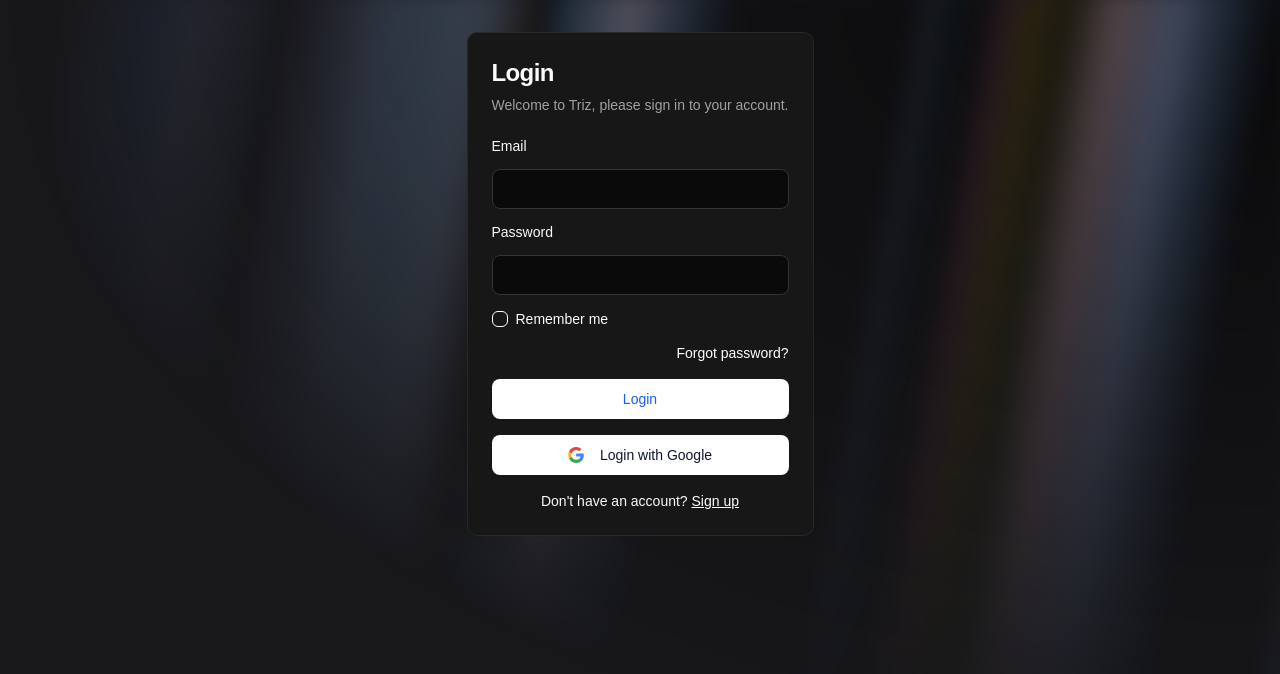
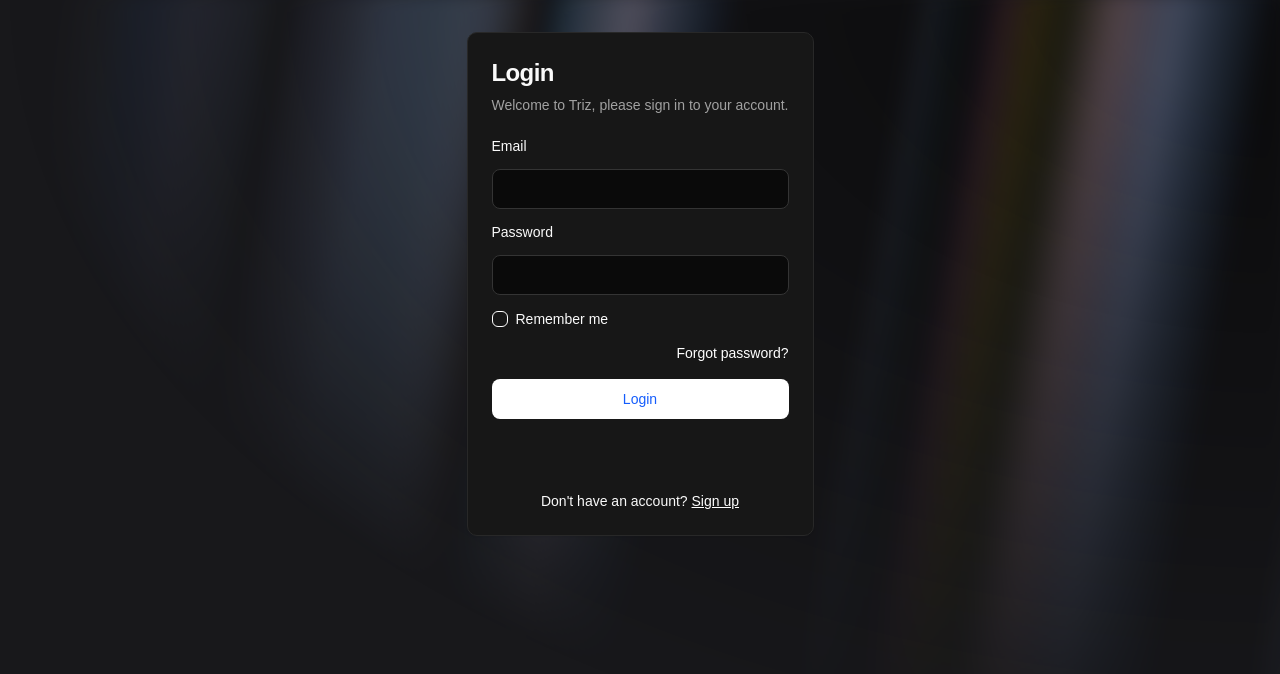
Before and after one commit to F-code-Supreme/triz-client, a React (Vite) app: page /login in a window 1280 px wide. Shown: the top 674 px of the page. Built offline with nearby package versions, Linux system fonts and the light colour scheme; no server answers.

Commit message:
TRIZ-46 feat: add Google sign in

```diff
--- a/src/components/google/google-sign-in-button.tsx
+++ b/src/components/google/google-sign-in-button.tsx
@@ -1,25 +1,23 @@
-import { useGoogleLogin } from '@react-oauth/google';
-import { ReactSVG } from 'react-svg';
+import { GoogleLogin } from '@react-oauth/google';
 
-import GoogleIcon from '@/assets/google-icon.svg';
-
-import { Button } from '../ui/button';
+import useAuth from '@/features/auth/hooks/use-auth';
 
 type GoogleSignInButtonProps = {
-  title: string;
+  onSuccess?: () => void;
 };
 
-const GoogleSignInButton = ({ title }: GoogleSignInButtonProps) => {
-  const login = useGoogleLogin({
-    onSuccess: (codeResponse) => console.log(codeResponse),
-    flow: 'auth-code',
-  });
+const GoogleSignInButton = ({ onSuccess }: GoogleSignInButtonProps) => {
+  const { loginGoogle } = useAuth();
 
   return (
-    <Button onClick={() => login()}>
-      <ReactSVG src={GoogleIcon} className="mr-2" />
-      {title}
-    </Button>
+    <GoogleLogin
+      onSuccess={(credentialResponse) => {
+        if (credentialResponse.credential) {
+          loginGoogle({ idToken: credentialResponse.credential }, onSuccess);
+        }
+      }}
+      useOneTap
+    />
   );
 };
 
--- a/src/features/auth/components/login-form.tsx
+++ b/src/features/auth/components/login-form.tsx
@@ -97,7 +97,9 @@ const LoginForm = () => {
                 t('form.submit')
               )}
             </SubmitButton>
-            <GoogleSignInButton title={t('form.login_with_google')} />
+            <GoogleSignInButton
+              onSuccess={() => navigate({ to: redirect || '/' })}
+            />
           </div>
         </form>
       </Form>
--- a/src/features/auth/contexts/auth.context.tsx
+++ b/src/features/auth/contexts/auth.context.tsx
@@ -6,10 +6,15 @@ import { useBoolean, useLocalStorage, useSessionStorage } from '@/hooks';
 import { sleep } from '@/utils';
 import { decodeToken, isTokenExpired } from '@/utils/jwt/jwt';
 
-import { useLoginMutation, useRegisterMutation } from '../services/mutations';
+import {
+  useGoogleLoginMutation,
+  useLoginMutation,
+  useRegisterMutation,
+} from '../services/mutations';
 import { TokenType } from '../types';
 
 import type {
+  IGoogleLoginPayload,
   ILoginPayload,
   IRegisterPayload,
 } from '../services/mutations/types';
@@ -22,6 +27,8 @@ export type AuthState = {
   refreshToken: string | null;
   login: (data: ILoginPayload, cb?: () => void) => void;
   isLoggingIn: boolean;
+  loginGoogle: (data: IGoogleLoginPayload, cb?: () => void) => void;
+  isGoogleLoggingIn: boolean;
   register: (data: IRegisterPayload, cb?: () => void) => void;
   isRegistering: boolean;
   logout: () => void;
@@ -36,6 +43,8 @@ const AuthContext = createContext<AuthState>({
   refreshToken: null,
   login: () => {},
   isLoggingIn: false,
+  loginGoogle: () => {},
+  isGoogleLoggingIn: false,
   register: () => {},
   isRegistering: false,
   logout: () => {},
@@ -76,6 +85,8 @@ const AuthProvider = ({ children }: PropsWithChildren) => {
     : setSessionRefreshToken;
 
   const { mutate: loginMutate, isPending: isLoggingIn } = useLoginMutation();
+  const { mutate: googleLoginMutate, isPending: isGoogleLoggingIn } =
+    useGoogleLoginMutation();
   const { mutate: registerMutate, isPending: isRegistering } =
     useRegisterMutation();
 
@@ -161,6 +172,27 @@ const AuthProvider = ({ children }: PropsWithChildren) => {
     [loginMutate, setAccessToken, setRefreshToken],
   );
 
+  const loginGoogle = useCallback(
+    (data: IGoogleLoginPayload, cb?: () => void) => {
+      googleLoginMutate(data, {
+        onSuccess: async ({ data }) => {
+          setAccessToken(data.accessToken);
+          setRefreshToken(data.refreshToken);
+          // Add a tiny delay to ensure state updates propagate before executing the callback
+          await sleep(1);
+          if (cb) cb();
+        },
+        onError: (error) => {
+          toast.error(
+            error.response?.data.message ||
+              'Failed to login with Google. Please try again.',
+          );
+        },
+      });
+    },
+    [googleLoginMutate, setAccessToken, setRefreshToken],
+  );
+
   const register = useCallback(
     (data: IRegisterPayload, cb?: () => void) => {
       registerMutate(data, {
@@ -224,6 +256,8 @@ const AuthProvider = ({ children }: PropsWithChildren) => {
         user,
         refreshToken,
         login,
+        loginGoogle,
+        isGoogleLoggingIn,
         isLoggingIn,
         register,
         isRegistering,
--- a/src/features/auth/services/mutations/index.ts
+++ b/src/features/auth/services/mutations/index.ts
@@ -8,6 +8,7 @@ import type {
   IRegisterPayload,
   IRefreshTokenPayload,
   IResetForgotPasswordPayload,
+  IGoogleLoginPayload,
 } from './types';
 
 export const useLoginMutation = () => {
@@ -15,6 +16,19 @@ export const useLoginMutation = () => {
     mutationFn: async (payload: ILoginPayload) => {
       const response = await request.post<ILoginDataResponse>(
         '/auth/login',
+        payload,
+      );
+
+      return response;
+    },
+  });
+};
+
+export const useGoogleLoginMutation = () => {
+  return useMutation({
+    mutationFn: async (payload: IGoogleLoginPayload) => {
+      const response = await request.post<ILoginDataResponse>(
+        '/auth/google',
         payload,
       );
 
--- a/src/features/auth/services/mutations/types.ts
+++ b/src/features/auth/services/mutations/types.ts
@@ -2,6 +2,10 @@
 export interface ILoginPayload {
   email: string;
   password: string;
+}
+
+export interface IGoogleLoginPayload {
+  idToken: string;
 }
 
 export interface ILoginDataResponse {
--- a/src/features/auth/services/queries/keys.ts
+++ b/src/features/auth/services/queries/keys.ts
@@ -1,3 +1,4 @@
 export enum AuthKeys {
   GetMeQuery = 'auth/getMe',
+  GetMeGoogleQuery = 'auth/google/getMe',
 }
```
